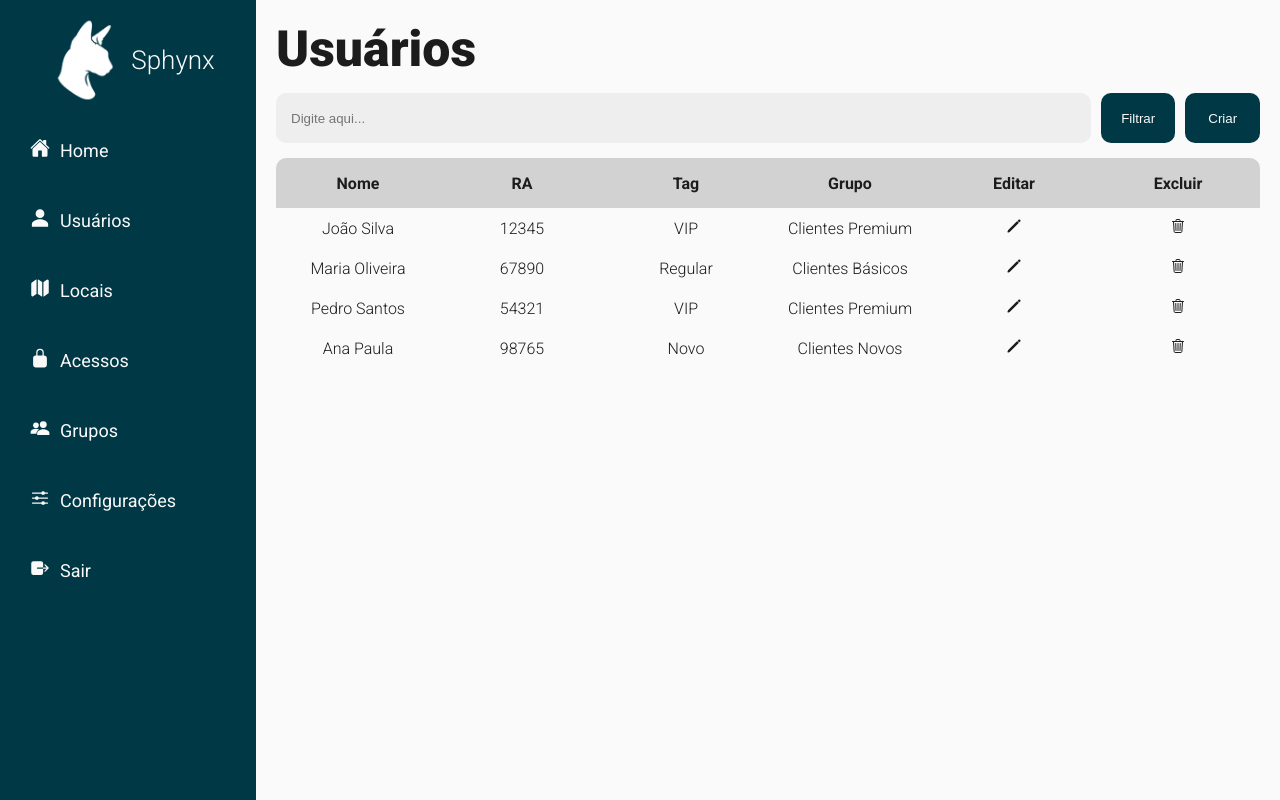
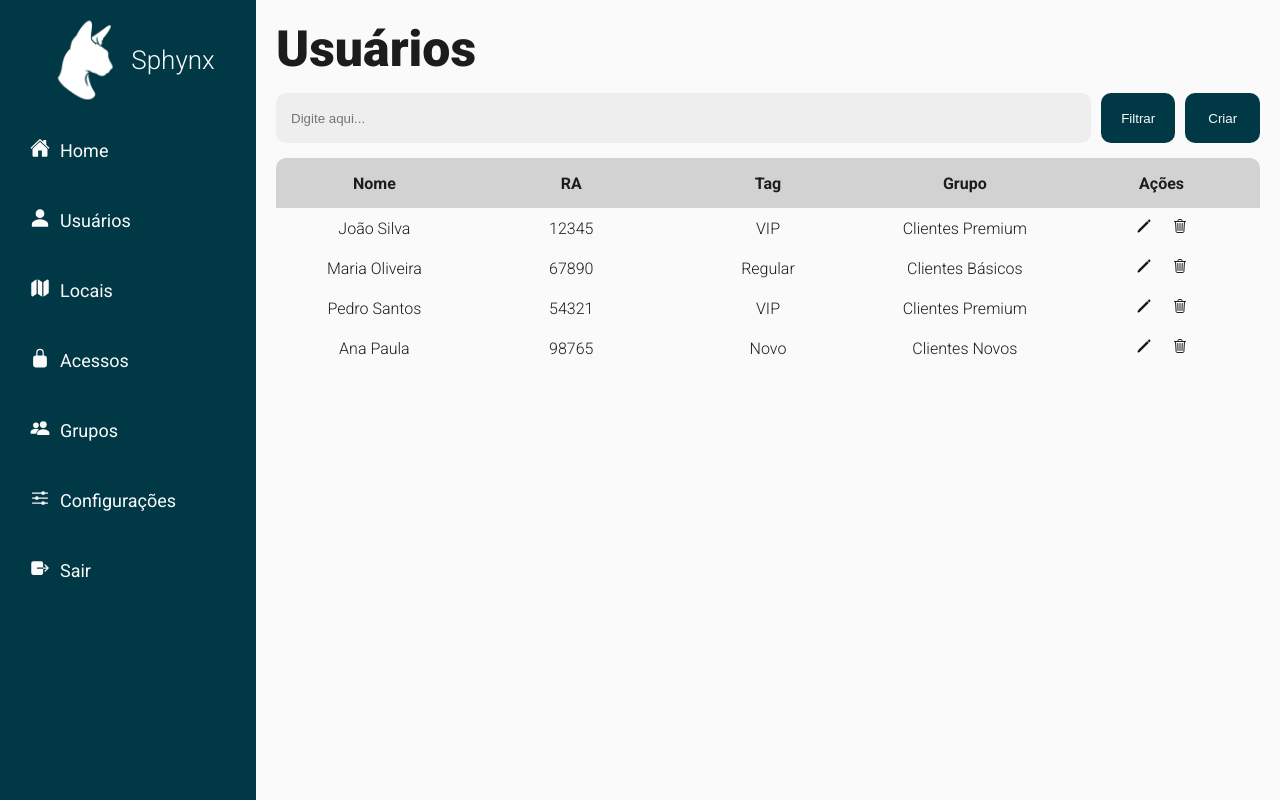
Before and after one commit to Cliyo/Sphynx-Website, a React (Create React App) app: page /customers in a window 1280 px wide. Built offline with nearby package versions, Linux system fonts and the light colour scheme; a web font is replaced by a local one.

Commit message:
feat: turns edit and delete column in just one column

```diff
--- a/src/components/Table/index.tsx
+++ b/src/components/Table/index.tsx
@@ -20,8 +20,10 @@ export const Table = (props: TableProps) => {
                                 <BodyItem> {customer.ra} </BodyItem>
                                 <BodyItem> {customer.tag} </BodyItem>
                                 <BodyItem> {customer.grupo} </BodyItem>
-                                <BodyItem> <Icon color="NEUTRAL_900" size="16" name="IoPencil" /> </BodyItem>
-                                <BodyItem> <Icon color="NEUTRAL_900" size="16" name="IoTrashOutline" /> </BodyItem>
+                                <BodyItem>
+                                    <Icon color="NEUTRAL_900" size="16" name="IoPencil" />
+                                    <Icon color="NEUTRAL_900" size="16" name="IoTrashOutline" />
+                                </BodyItem>
                             </BodyLine>
                         ))
                     }
--- a/src/components/Table/styles.ts
+++ b/src/components/Table/styles.ts
@@ -63,6 +63,10 @@ export const BodyLine = styled.div`
     &:hover{
         background-color: ${({theme}) => theme.COLORS.NEUTRAL_300};
     }
+
+    >:last-child{
+        gap: 20px;
+    }
 `
 
 export const BodyItem = styled.div`
--- a/src/constants/table.ts
+++ b/src/constants/table.ts
@@ -3,6 +3,5 @@ export const customersTableHeaders = [
     "RA",
     "Tag",
     "Grupo",
-    "Editar",
-    "Excluir"
+    "Ações"
 ]
```
